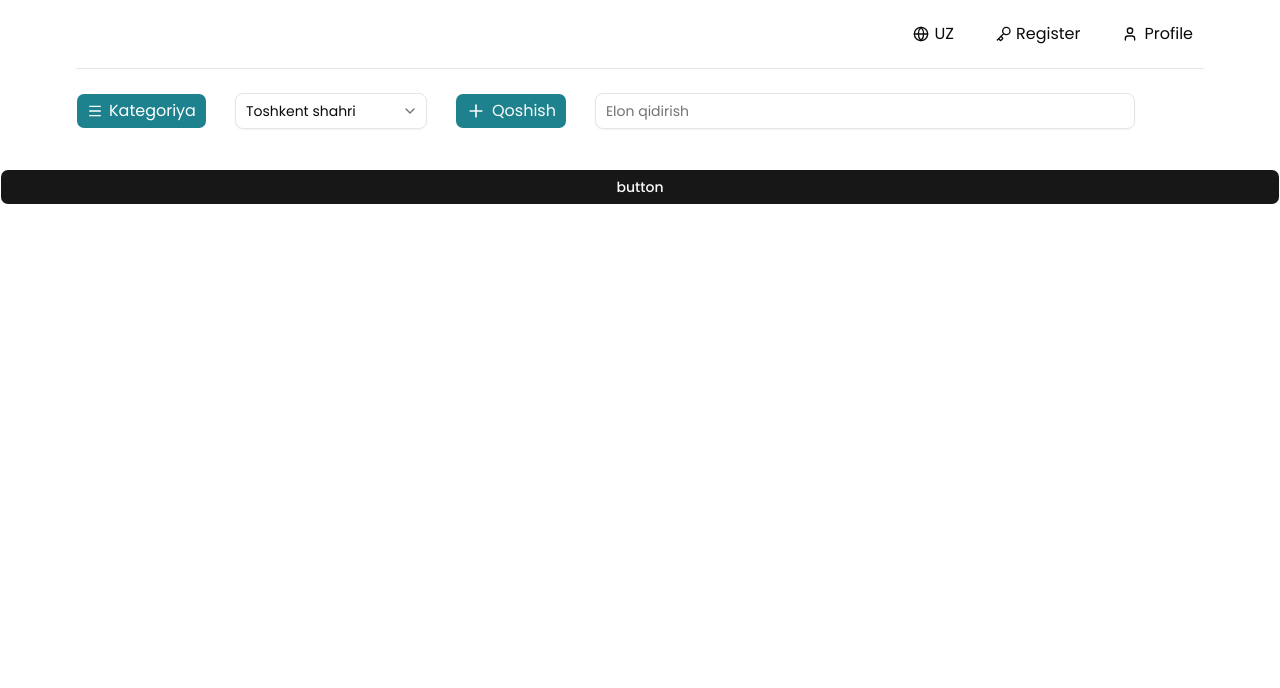
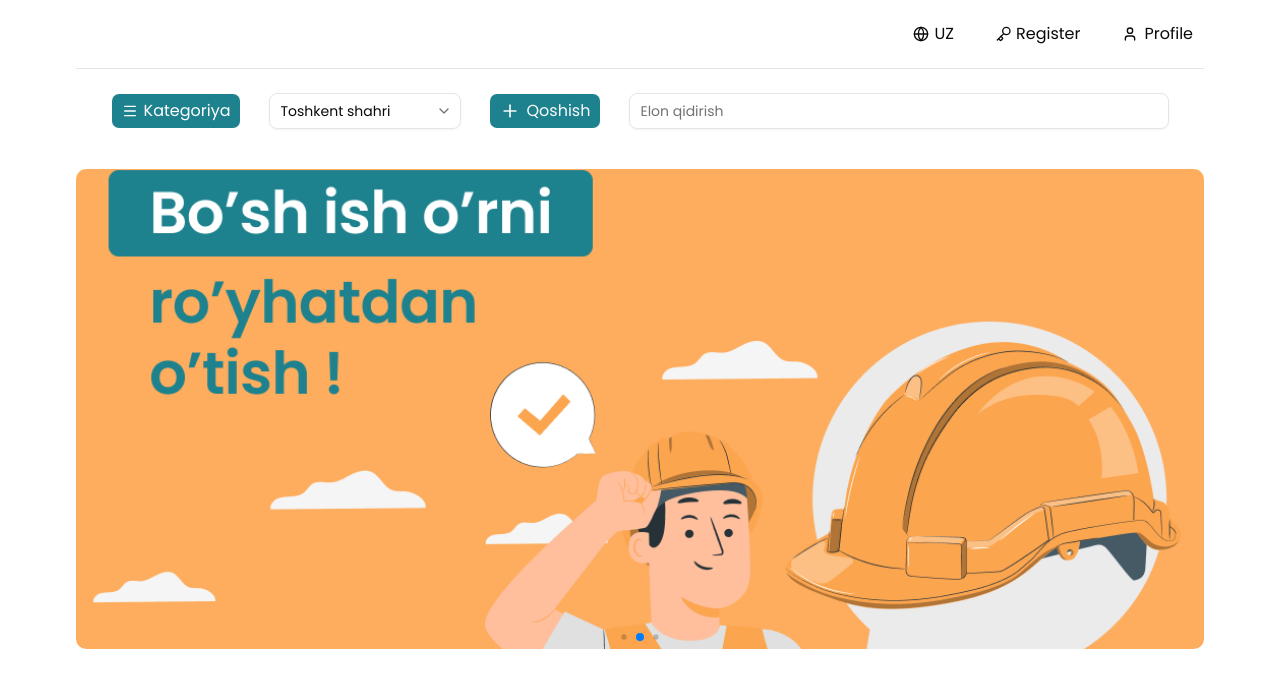
Before and after one commit to sultanov-dev/classifieds, a Next.js app: page / in a window 1280 px wide. Shown: the top 688 px of the page. Built offline with nearby package versions, Linux system fonts and the light colour scheme.

Commit message:
banner carousel

```diff
--- a/app/(public)/page.tsx
+++ b/app/(public)/page.tsx
@@ -1,5 +1,10 @@
-import { Button } from '@/components/ui/button'
+import HomePage from '@/components/pages/home/home.page'
+import Container from '@/shared/container'
 
 export default function Home() {
-	return <Button variant={'default'}>button</Button>
+  return (
+    <Container>
+      <HomePage />
+    </Container>
+  )
 }
--- a/components/layout/header/index.tsx
+++ b/components/layout/header/index.tsx
@@ -29,7 +29,7 @@ export default function Header() {
         </div>
       </Container>
       <Container>
-        <div className="mb-10 flex flex-wrap items-center gap-x-7 sm:flex-wrap lg:flex-nowrap">
+        <div className="mb-10 flex flex-wrap items-center justify-center gap-x-7 sm:flex-wrap lg:flex-nowrap">
           <CategoryMenu />
           <RegionSelect />
           <AddButton />
--- /dev/null
+++ b/components/pages/home/home.carousel.tsx
@@ -0,0 +1,70 @@
+'use client'
+
+import { Autoplay, Pagination } from 'swiper/modules'
+import { Swiper, SwiperSlide } from 'swiper/react'
+
+import 'swiper/css'
+import 'swiper/css/pagination'
+
+import Image from 'next/image'
+import { useState } from 'react'
+
+import { cn } from '@/lib/utils'
+
+export default function HomeCarousel() {
+  const [isLoading, setIsLoading] = useState(true)
+
+  return (
+    <Swiper
+      className="relative aspect-video h-120 w-full sm:aspect-16/7 lg:aspect-21/7"
+      pagination={{ dynamicBullets: true }}
+      modules={[Pagination, Autoplay]}
+      spaceBetween={30}
+      centeredSlides={true}
+      autoplay={{
+        delay: 2500,
+        disableOnInteraction: false,
+      }}
+    >
+      <SwiperSlide>
+        <Image
+          onLoad={() => setIsLoading(false)}
+          className={cn(
+            'rounded-lg object-cover duration-500',
+            isLoading ? 'scale-105 blur-md' : 'blur-0 scale-100',
+          )}
+          src={'/banner.png'}
+          alt="banner"
+          fill
+          sizes="100vw"
+        />
+      </SwiperSlide>
+      <SwiperSlide>
+        <Image
+          onLoad={() => setIsLoading(false)}
+          className={cn(
+            'rounded-lg object-cover duration-500',
+            isLoading ? 'scale-105 blur-md' : 'blur-0 scale-100',
+          )}
+          src={'/banner.png'}
+          alt="banner"
+          fill
+          sizes="100vw"
+        />
+      </SwiperSlide>
+      <SwiperSlide>
+        <Image
+          onLoad={() => setIsLoading(false)}
+          className={cn(
+            'rounded-lg object-cover duration-500',
+            isLoading ? 'scale-105 blur-md' : 'blur-0 scale-100',
+          )}
+          src={'/banner.png'}
+          alt="banner"
+          fill
+          sizes="100vw"
+        />
+      </SwiperSlide>
+    </Swiper>
+  )
+}
--- /dev/null
+++ b/components/pages/home/home.page.tsx
@@ -0,0 +1,9 @@
+import HomeCarousel from './home.carousel'
+
+export default function HomePage() {
+  return (
+    <div className="w-full">
+      <HomeCarousel />
+    </div>
+  )
+}
--- a/package.json
+++ b/package.json
@@ -17,6 +17,7 @@
     "react": "19.2.8",
     "react-dom": "19.2.8",
     "shadcn": "^4.16.1",
+    "swiper": "^14.0.7",
     "tailwind-merge": "^3.6.0",
     "tw-animate-css": "^1.4.0"
   },
--- a/shared/container.tsx
+++ b/shared/container.tsx
@@ -2,7 +2,7 @@ import { ReactNode } from 'react'
 
 export default function Container({ children }: { children: ReactNode }) {
   return (
-    <div className="mx-auto px-3 sm:max-w-lg md:max-w-2xl lg:max-w-4xl xl:max-w-6xl 2xl:max-w-7xl">
+    <div className="mx-auto w-full px-3 sm:max-w-lg md:max-w-2xl lg:max-w-4xl xl:max-w-6xl 2xl:max-w-7xl">
       {children}
     </div>
   )
```
Also changed, not shown: public/banner.png (added), 1 other file (tests, documents, lock files or other folders).
